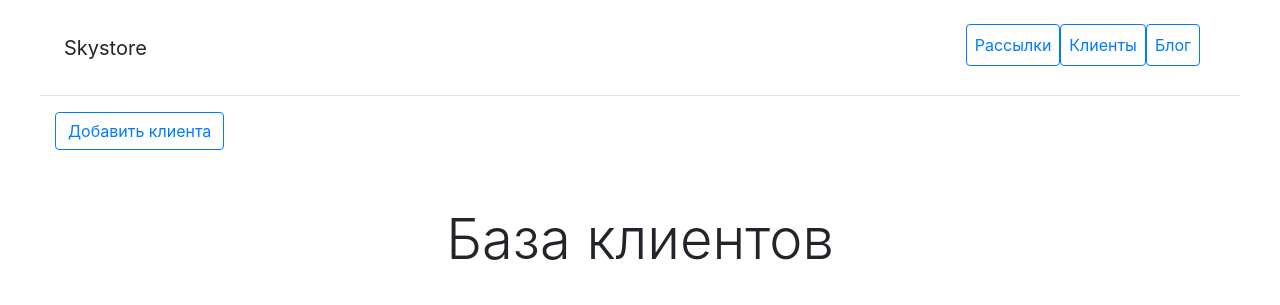
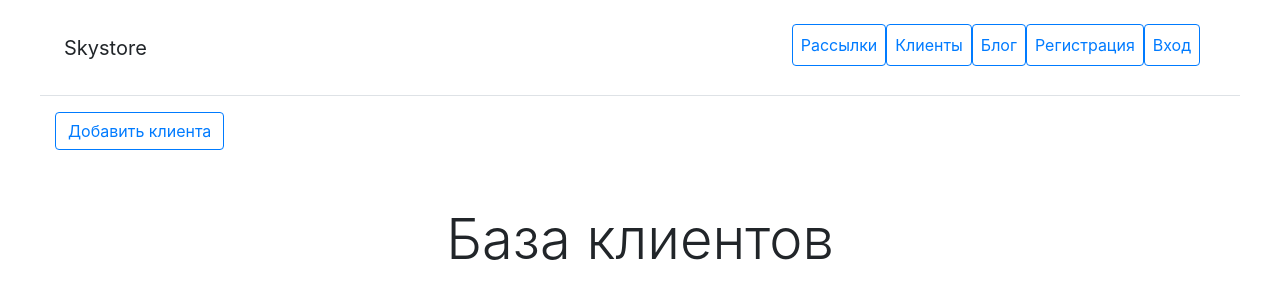
Before and after one commit to Ann-Ryazanova/course_work_Django, a Django app: page /client/ in a window 1280 px wide. Shown: the top 305 px of the page. Run offline with Django 4.2, Linux system fonts and the light colour scheme; data that the repository does not hold is empty.

Commit message:
cw_django

```diff
--- a/mailing/templates/mailing/includes/inc_main_menu.html
+++ b/mailing/templates/mailing/includes/inc_main_menu.html
@@ -3,8 +3,17 @@
     <nav class="navbar ms-5">
         <a class="p-2 btn btn-outline-primary" href="/">Рассылки</a>
         <a class="p-2 btn btn-outline-primary" href="{% url 'client:list' %}">Клиенты</a>
-        <a class="p-2 btn btn-outline-primary" href="#">Блог</a>
+        <a class="p-2 btn btn-outline-primary" href="{% url 'blog:list' %}">Блог</a>
 
+        {% if user.is_authenticated %}
+        <a class="p-2 btn btn-outline-primary" href="{% url 'users:profile' %}">Профиль</a>
+        <a class="p-2 btn btn-outline-primary" href="{% url 'users:logout' %}">Выход</a>
+
+        {% else %}
+        <a class="p-2 btn btn-outline-primary" href="{% url 'users:register' %}">Регистрация</a>
+        <a class="p-2 btn btn-outline-primary" href="{% url 'users:login' %}">Вход</a>
+
+        {% endif %}
 
     </nav>
 </div>
```
